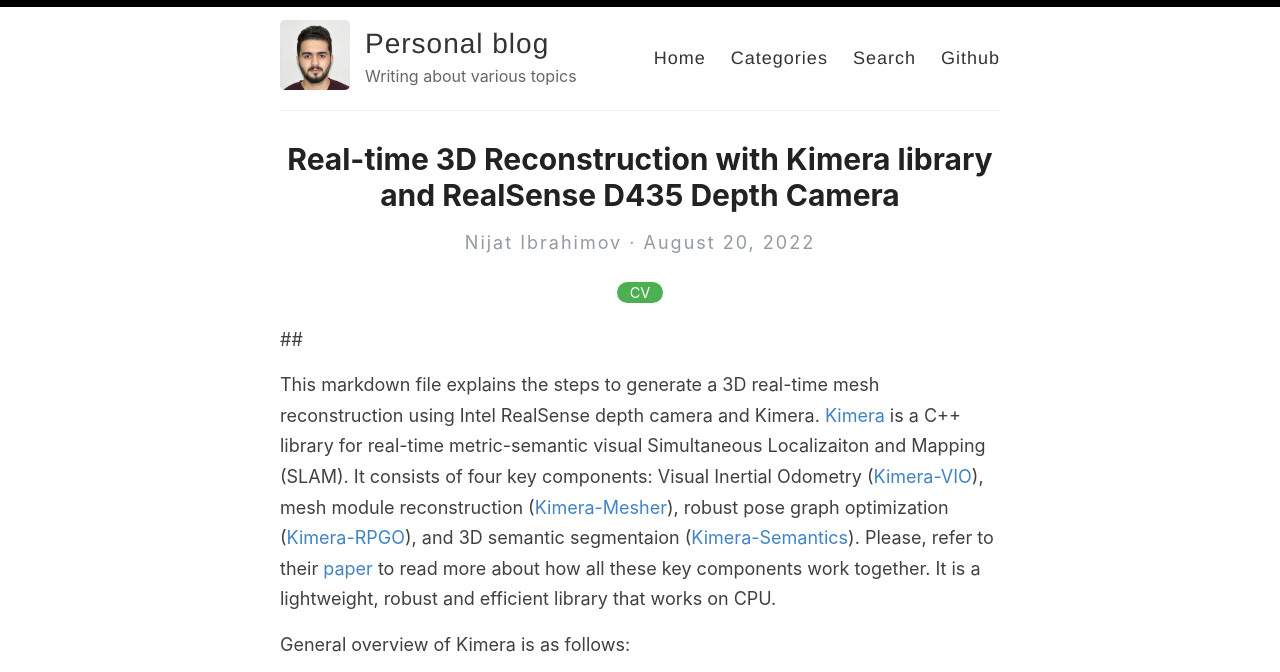
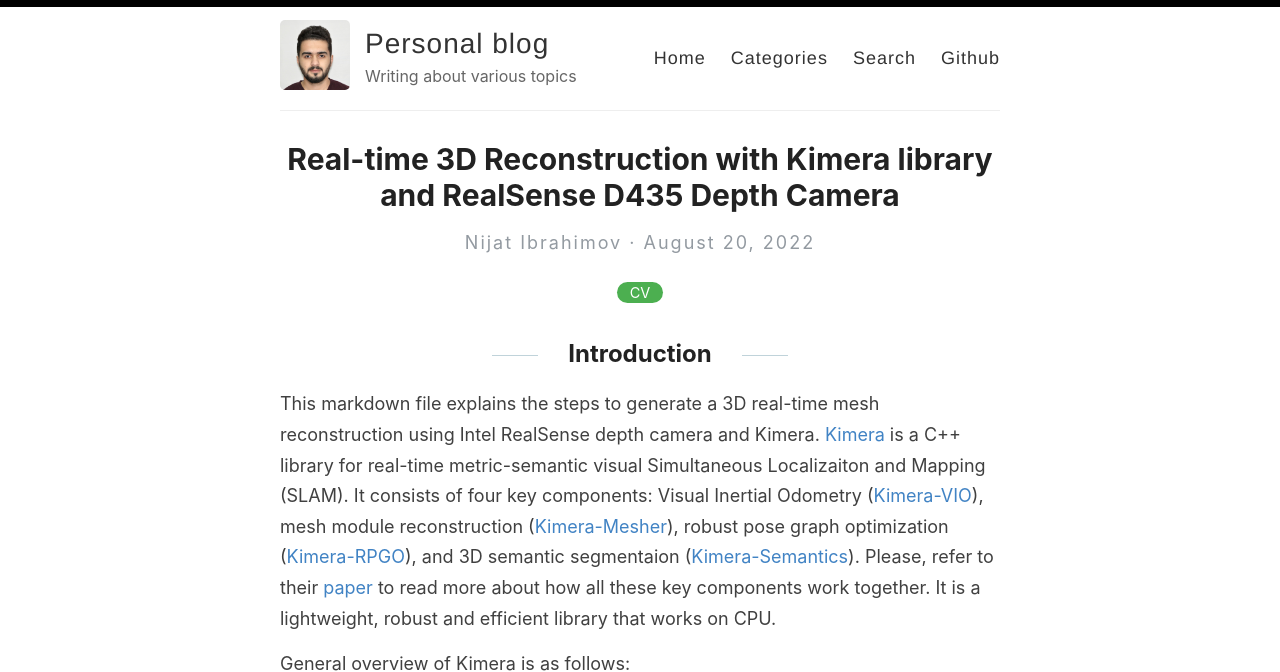
Before and after one commit to ibrahimovnijat/ibrahimovnijat.github.io, a Jekyll site: the page built from _posts/2022-08-20-KimeraRealsense.md, in a window 1280 px wide and 900 px high, cut to the strip 0-672 px from the top of the window. Built offline with Jekyll 4.4.1, drawn with Linux system fonts in a browser that asks for light colours.

Commit message:
minor changes

```diff
--- a/_layouts/post.html
+++ b/_layouts/post.html
@@ -27,9 +27,9 @@ layout: default
     {{ content }}
   </div>
 
-  <!-- <div>
-    <p><span class="share-box">Share:</span> <a href="http://twitter.com/share?text={{ page.title }}&url={{site.url}}{{page.url}}" target="_blank">Twitter</a>, <a href="https://www.facebook.com/sharer.php?u={{site.url}}{{page.url}}" target="_blank">Facebook</a></p>
-  </div> -->
+  <div>
+    <!-- <p><span class="share-box">Share:</span> <a href="http://twitter.com/share?text={{ page.title }}&url={{site.url}}{{page.url}}" target="_blank">Twitter</a>, <a href="https://www.facebook.com/sharer.php?u={{site.url}}{{page.url}}" target="_blank">Facebook</a></p> -->
+  </div>
 
   <!--<div class="date">
     Written on {{ page.date | date: "%B %e, %Y" }}
--- a/_posts/2022-08-20-KimeraRealsense.md
+++ b/_posts/2022-08-20-KimeraRealsense.md
@@ -4,7 +4,7 @@ title:  Real-time 3D Reconstruction with Kimera library and RealSense D435 Depth
 categories: [CV]
 excerpt: This blog post describes the steps to setup D435 camera and Kimera library to perform 3D live reconstruction.
 ---
-##
+## Introduction
 
 This markdown file explains the steps to generate a 3D real-time mesh reconstruction using Intel RealSense depth camera and Kimera. [Kimera](https://github.com/MIT-SPARK/Kimera) is a C++ library for real-time metric-semantic visual Simultaneous Localizaiton and Mapping (SLAM). It consists of four key components: Visual Inertial Odometry ([Kimera-VIO](https://github.com/MIT-SPARK/Kimera-VIO)), mesh module reconstruction ([Kimera-Mesher](https://github.com/MIT-SPARK/Kimera-VIO)), robust pose graph optimization ([Kimera-RPGO](https://github.com/MIT-SPARK/Kimera-RPGO)), and 3D semantic segmentaion ([Kimera-Semantics](https://github.com/MIT-SPARK/Kimera-Semantics)). Please, refer to their [paper](https://arxiv.org/pdf/1910.02490.pdf) to read more about how all these key components work together. It is a lightweight, robust and efficient library that works on CPU.
 
```
